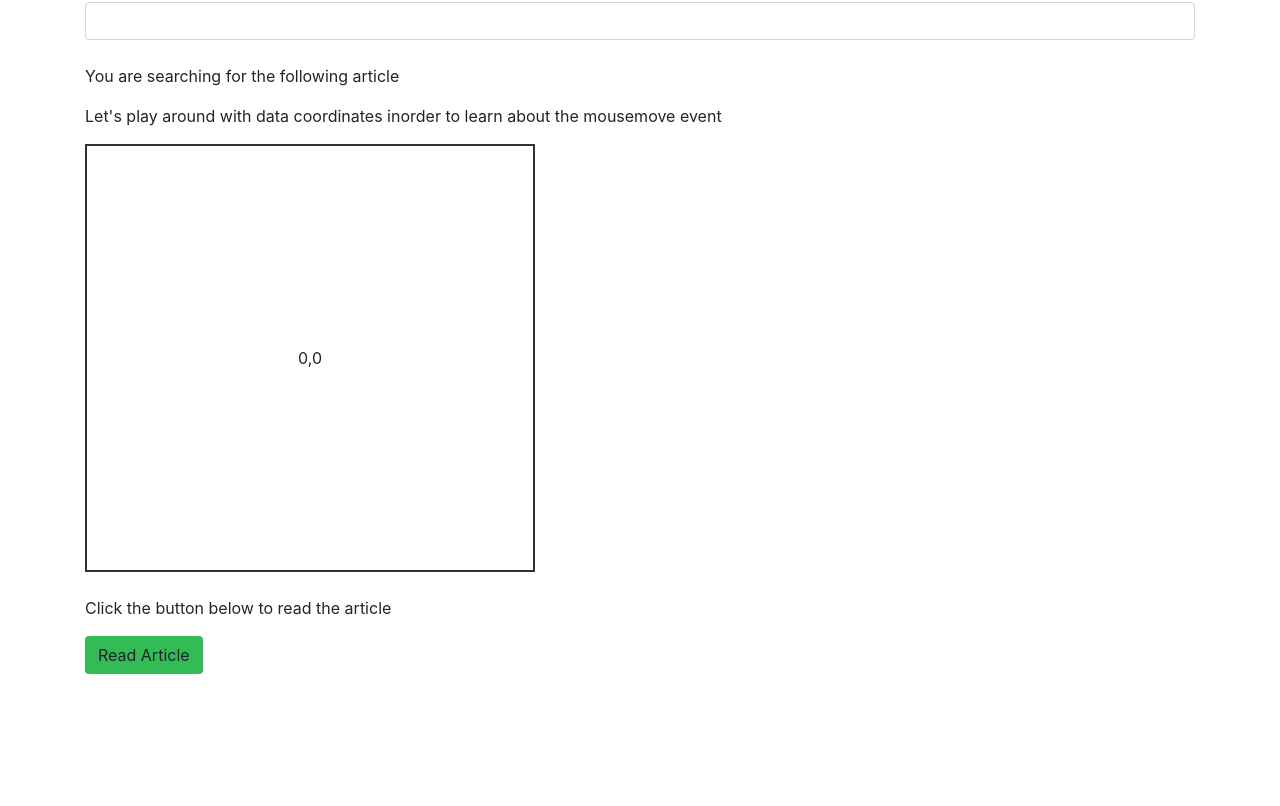
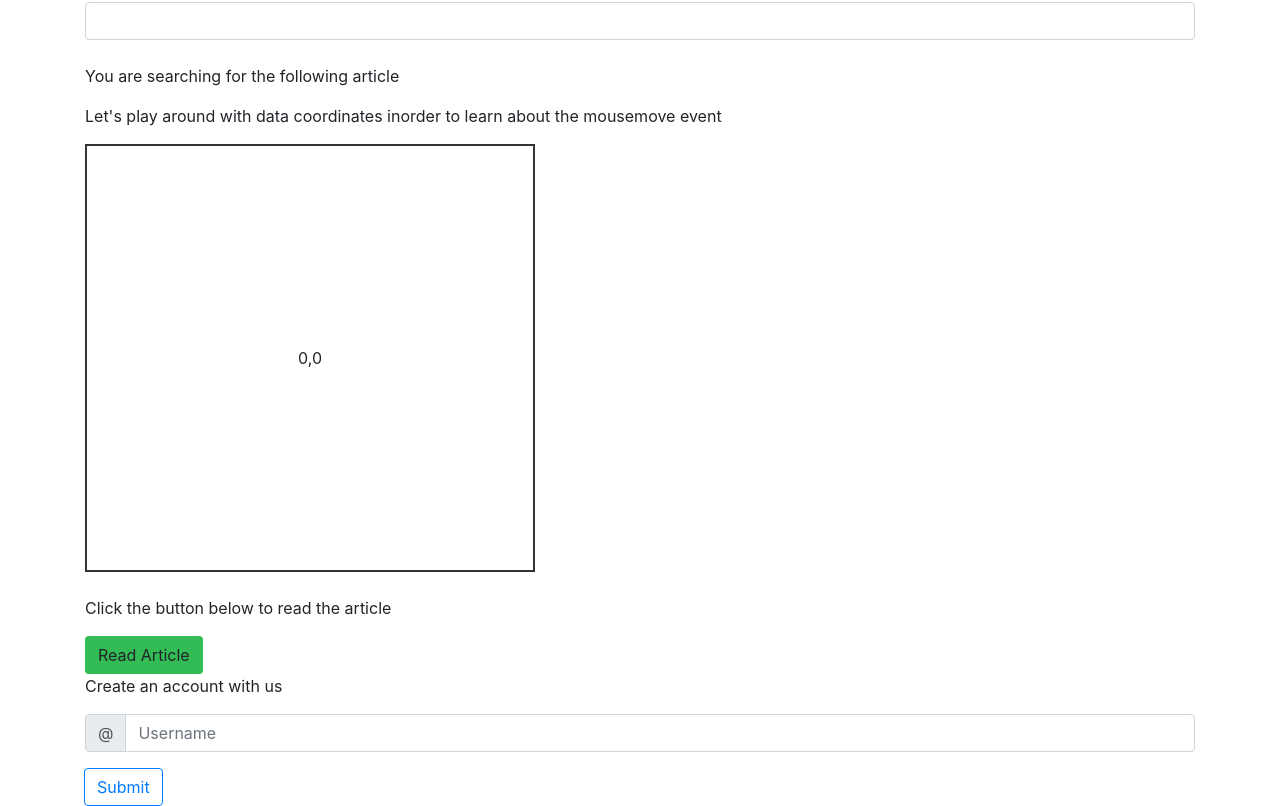
Before and after one commit to Lornakimani62/Learning-Vue-Js, a plain HTML site: page index.html in a window 1280 px wide. Shown: the part 410-1216 px from the top of the page. Before the commit the page ends 1084 px from the top, so only its background shows below. Drawn offline with nearby package versions, Linux system fonts and the light colour scheme.

Commit message:
conditionals

```diff
--- a/Script.js
+++ b/Script.js
@@ -9,6 +9,8 @@ var vm = new Vue({
         website:'https://www.bbc.com',
         search:'',
         read:true,
+        error:alert("There was a problem creating your account"),
+        submit:true,
         objectArray:[
         {title:"Today's highlights", number:12},
         {title:"Last Week Highlights", number:10},
@@ -31,13 +33,11 @@ var vm = new Vue({
 
         },
         alert:function(){
-            alert("You are trying to visit a new website");
+            alert("Your account has been created succesfully");
         },
         searching:function(){
             console.log("You typed a number for you search");
         }
-
-
     },
     computed: {
         computedClasses:function(){
--- a/index.html
+++ b/index.html
@@ -17,13 +17,16 @@
 
                 <!-- Learning about displaying data from the data object using vuejs -->
                 <h1>{{title}}</h1>
+
                 <!--  Learning about the methods in vue js and how to pass parameters-->
                 <h1>{{greet('Morning')}}</h1>
+
                 <!--  Learning about data binding using the v-bind which can also be a :-->
                 <!--  Learning about access modifiers such as prevent and ounce that are used along with the v-on directive that is used for event-on can also be represented as @-->
                 <p>Access latest news here <a @click.prevent="alert" :href="website">BBC</a></p><br>
                 <p>Search articles according to the index here</p>
-                <!--  Learning about v-on directive click events that call a given function when clicked. These functions are defined in the methods objects of the vue instance-->
+
+                <!--  Learning about v-on directive click events that call a given function when clicked. These functions are defined in the methods object of the vue instance-->
                 <button v-on:click='add(1)' class="btn btn-primary">Add</button>
                 <button v-on:dblclick='substract(1)' class="btn btn-danger">substract</button>
                 <p>Article Index {{number}}</p>
@@ -31,18 +34,34 @@
                 <button v-on:click='add(10)' class="btn btn-primary">Add</button>
                 <!--  listening to doubleclicks-->
                 <button v-on:dblclick='substract(10)'class="btn btn-danger">substract</button>
+
                 <p>Article Index {{number}}</p>
                 <!--  Learning about other eventlisteners like the keyboard keyups that can as well be modified to listen to specific keys-->
+                <!-- Learning about the v-model and how it can be used for the two way data binding -->
                 <input class="form-control" type="text" v-show=true @keyup.enter="searching" v-model="search"><br>
                 <p>You are searching for the following article {{search}}</p>
+
                 <p> Let's play around with data coordinates inorder to learn about the mousemove event</p>
                 <!--  Learning about the mousemove event that detects movement of the mouse button-->
                 <div id="canvas" v-on:mousemove="updateXY">{{x}},{{y}}</div><br>
+
                 <!--  using v-bind to create dynamic classes that change sytles based on user input-->
                 <p>Click the button below to read the article</p>
                 <div :class="computedClasses" @click="read=!read">
                     <button id="read" class="btn btn" >Read Article</button>
                 </div>
+
+                <!--  Using v-if and v-else-if to display information based on whether an input is true or false -->
+                <p>Create an account with us</p>
+                <div class="input-group mb-3">
+                     <div class="input-group-prepend">
+                        <span class="input-group-text" id="basic-addon1">@</span>
+                    </div>
+                    <input type="text" class="form-control" placeholder="Username" aria-label="Username" aria-describedby="basic-addon1">
+                </div>
+                <div class="input-group-append">
+                   <button class="btn btn-outline-primary"  @click="alert()"  type="button" id="inputGroupFileAddon04" v-if="submit">Submit</button>
+               </div>
             </div>
             <script src="Script.js" type="text/javascript"></script>
         </div>
```
